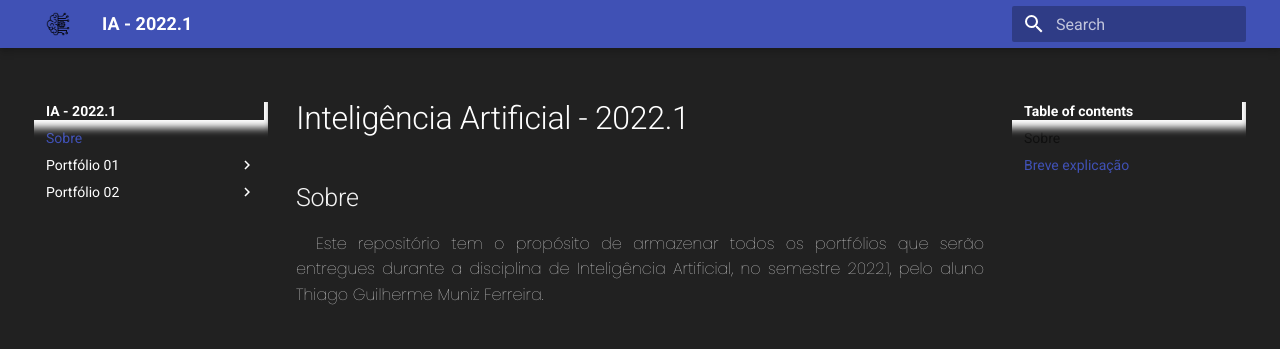
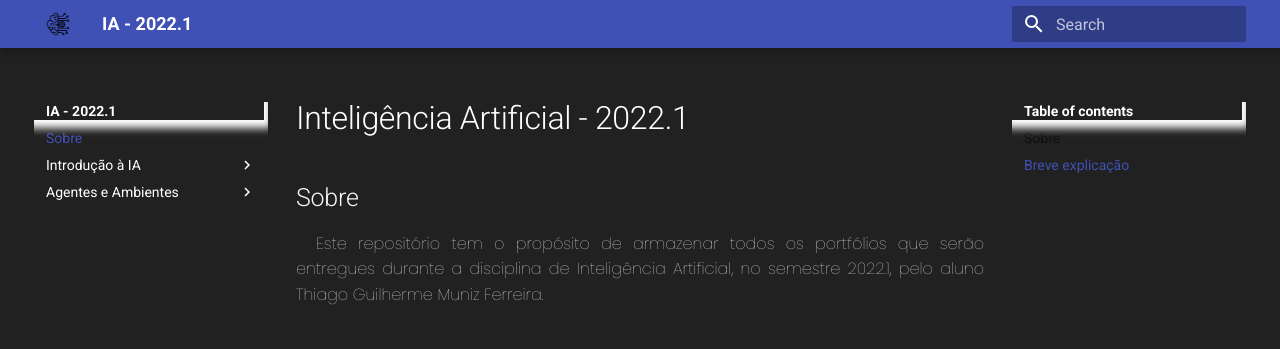
Before and after one commit to ThiagoGMF/ia, an MkDocs documentation site: the page built from docs/index.md, in a window 1280 px wide. Shown: the top 349 px of the page. Built offline with MkDocs 1.6.1 and Material for MkDocs 9.7.7, drawn with Linux system fonts in a browser that asks for light colours; nearby versions of some CDN libraries.

Commit message:
fixing ci and portfolios name

```diff
--- a/mkdocs.yml
+++ b/mkdocs.yml
@@ -16,13 +16,13 @@ markdown_extensions:
 
 nav:
   - Sobre: index.md
-  - Portfólio 01:
+  - Introdução à IA:
       - Impressão Geral: portfolio_01/impressao_geral.md
       - Conceitos: portfolio_01/conceitos.md
       - Materiais extras: portfolio_01/discussoes.md
       - Apresentação de Problemas: portfolio_01/problemas.md
       - Conclusão: portfolio_01/conclusao.md
-  - Portfólio 02:
+  - Agentes e Ambientes:
       - Impressão Geral: portfolio_02/impressao_geral.md
       - Conceitos: portfolio_02/conceitos.md
       - Materiais extras: portfolio_02/discussoes.md
```
Also changed, not shown: 1 other file.
